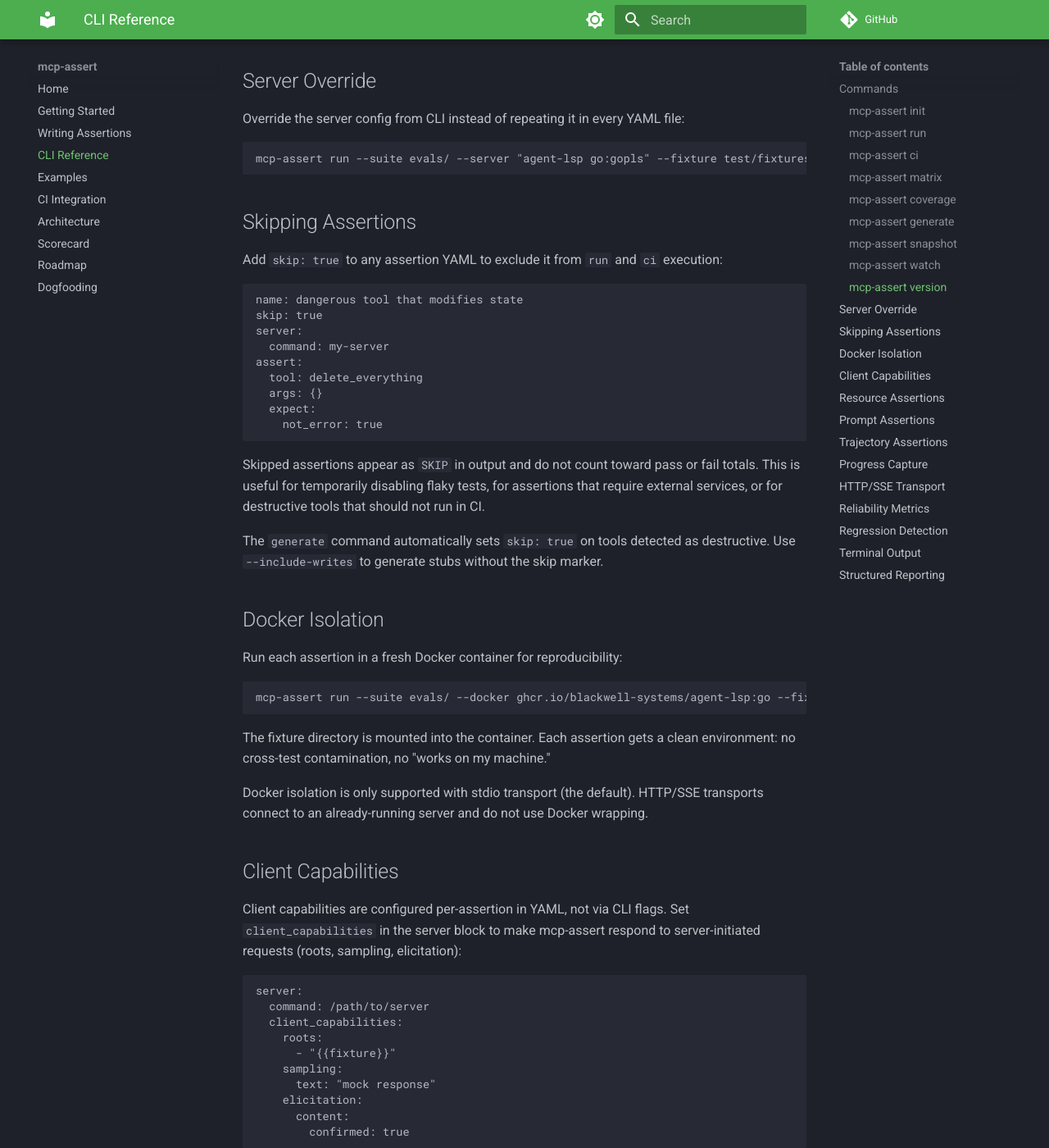
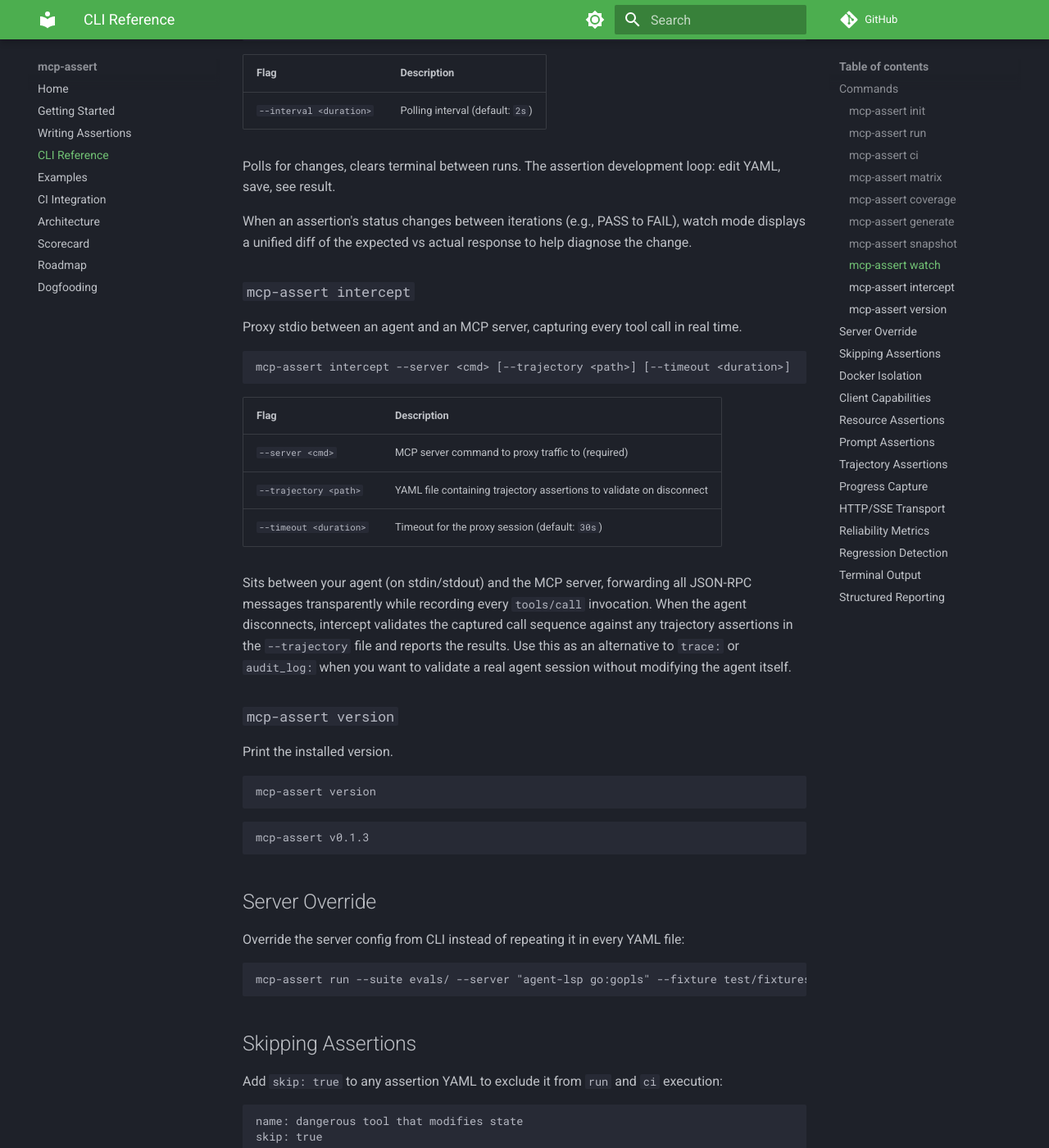
Before and after one commit to blackwell-systems/mcp-assert, an MkDocs documentation site: the page built from docs/cli.md, in a window 1280 px wide and 1400 px high, scrolled down 4466 px. Shown: the whole window at 82% size. Built offline with MkDocs 1.6.1 and Material for MkDocs 9.7.7, drawn with Linux system fonts in a browser that asks for light colours; comment, search, counter and statistics services are not loaded; some of the changed text lies outside the part shown.

Commit message:
docs: add --fix flag, intercept command, and watch diff view to CLI reference

````diff
--- a/docs/cli.md
+++ b/docs/cli.md
@@ -1,6 +1,19 @@
 # CLI Reference
 
 ## Commands
+
+```
+mcp-assert init     [dir] [--server <cmd>] [--fixture <dir>] [--timeout <duration>]
+mcp-assert run      --suite <path> [--fix] [flags]
+mcp-assert ci       --suite <path> [--fix] [flags]
+mcp-assert matrix   --suite <dir> --languages <list> [flags]
+mcp-assert coverage --suite <dir> --server <cmd> [flags]
+mcp-assert generate --server <cmd> --output <dir> [flags]
+mcp-assert snapshot --suite <dir> --server <cmd> [flags]
+mcp-assert watch    --suite <dir> [flags]
+mcp-assert intercept --server <cmd> [--trajectory <path>] [--timeout <duration>]
+mcp-assert version
+```
 
 ### `mcp-assert init`
 
@@ -45,6 +58,7 @@
 | `--badge <path>` | Write shields.io endpoint JSON |
 | `--baseline <path>` | Compare against saved baseline |
 | `--save-baseline <path>` | Save current results as baseline JSON |
+| `--fix` | Scan nearby positions when position-sensitive assertions fail and suggest corrections |
 | `--timeout <duration>` | Per-assertion timeout (default: `30s`) |
 
 **Exit codes:** 0 = all passed, 1 = one or more failures.
@@ -61,6 +75,7 @@
 |------|-------------|
 | `--threshold <n>` | Minimum pass percentage (e.g., `95`) |
 | `--fail-on-regression` | Exit 1 if a previously-passing assertion now fails (requires `--baseline`) |
+| `--fix` | Scan nearby positions when position-sensitive assertions fail and suggest corrections |
 
 Auto-detects `$GITHUB_STEP_SUMMARY` for markdown output.
 
@@ -156,6 +171,24 @@
 | `--interval <duration>` | Polling interval (default: `2s`) |
 
 Polls for changes, clears terminal between runs. The assertion development loop: edit YAML, save, see result.
+
+When an assertion's status changes between iterations (e.g., PASS to FAIL), watch mode displays a unified diff of the expected vs actual response to help diagnose the change.
+
+### `mcp-assert intercept`
+
+Proxy stdio between an agent and an MCP server, capturing every tool call in real time.
+
+```bash
+mcp-assert intercept --server <cmd> [--trajectory <path>] [--timeout <duration>]
+```
+
+| Flag | Description |
+|------|-------------|
+| `--server <cmd>` | MCP server command to proxy traffic to (required) |
+| `--trajectory <path>` | YAML file containing trajectory assertions to validate on disconnect |
+| `--timeout <duration>` | Timeout for the proxy session (default: `30s`) |
+
+Sits between your agent (on stdin/stdout) and the MCP server, forwarding all JSON-RPC messages transparently while recording every `tools/call` invocation. When the agent disconnects, intercept validates the captured call sequence against any trajectory assertions in the `--trajectory` file and reports the results. Use this as an alternative to `trace:` or `audit_log:` when you want to validate a real agent session without modifying the agent itself.
 
 ### `mcp-assert version`
 
````
